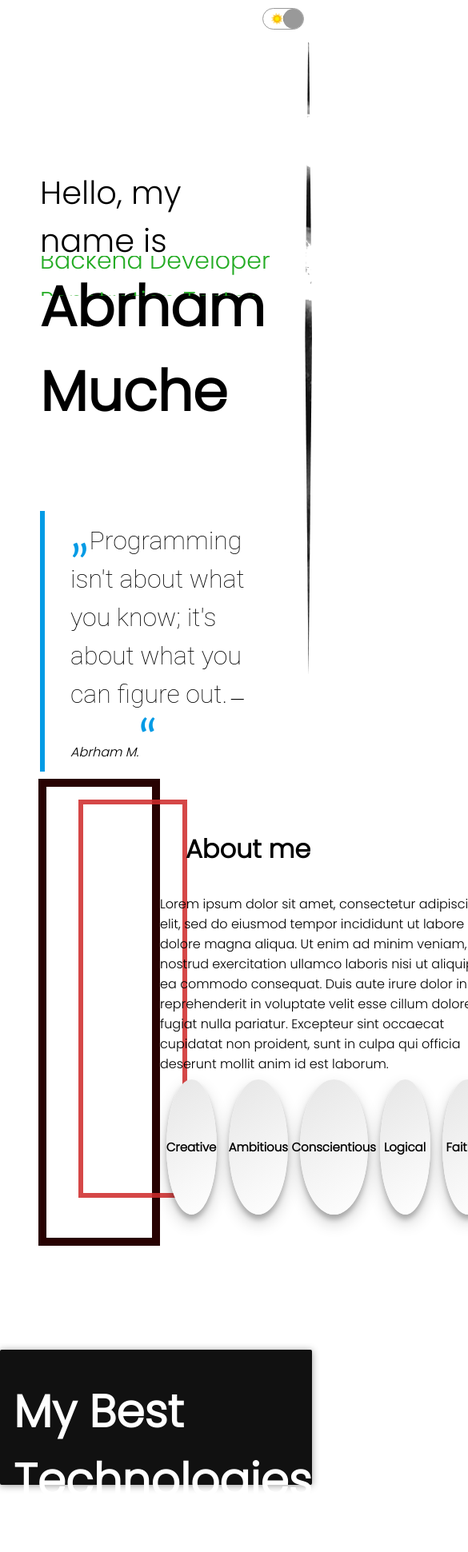
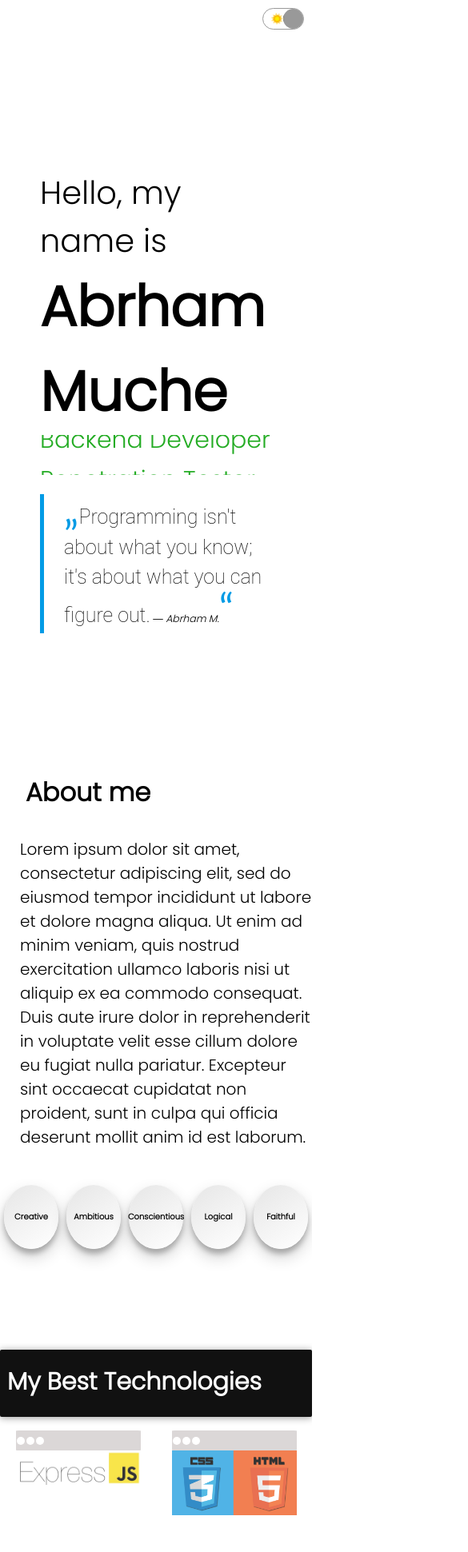
Before and after one commit to Abrish-Green/abrish-green.github.io, a React (Create React App) app: page / in a window 390 px wide. Shown: the top 1941 px of the page at 80% size, 585 px wide, since content can reach past the window. Built offline with nearby package versions, Linux system fonts and the light colour scheme.

Commit message:
Added a Pure Responsive Design

```diff
--- a/src/component/about/about.css
+++ b/src/component/about/about.css
@@ -140,3 +140,40 @@
     }
 
 }
+
+
+
+@media screen and (max-width:480px){
+
+    .a-left{
+        flex:0;
+    }
+    .a-left-frame-1{
+        display:none;
+    }
+    .a-left-frame-2{
+        display:none;
+    }
+    .a-right-curve-wrapper{
+        display:flex;
+        flex-direction: row;
+    }
+    .a-right-curve{
+
+        height:80px;
+        width:20px;
+        margin-top:45px;
+        font-size:10px;
+    }
+    .a-description{
+        padding-left:25px;
+        line-height:30px;
+        font-size: 20px;
+        font-weight: 200;
+        align-items: center;
+        justify-content: center;
+    }
+    .a-right-heading{
+        padding-top:1px;
+    }
+}
--- a/src/component/about/about.jsx
+++ b/src/component/about/about.jsx
@@ -16,7 +16,7 @@ const About = ()=>{
             <div className="a-right">
             <h2 className="a-right-heading">About me</h2>
                 <div className="a-right">
-                Lorem ipsum dolor sit amet, consectetur adipiscing elit, sed do eiusmod tempor incididunt ut labore et dolore magna aliqua. Ut enim ad minim veniam, quis nostrud exercitation ullamco laboris nisi ut aliquip ex ea commodo consequat. Duis aute irure dolor in reprehenderit in voluptate velit esse cillum dolore eu fugiat nulla pariatur. Excepteur sint occaecat cupidatat non proident, sunt in culpa qui officia deserunt mollit anim id est laborum.
+               <div className="a-description"> Lorem ipsum dolor sit amet, consectetur adipiscing elit, sed do eiusmod tempor incididunt ut labore et dolore magna aliqua. Ut enim ad minim veniam, quis nostrud exercitation ullamco laboris nisi ut aliquip ex ea commodo consequat. Duis aute irure dolor in reprehenderit in voluptate velit esse cillum dolore eu fugiat nulla pariatur. Excepteur sint occaecat cupidatat non proident, sunt in culpa qui officia deserunt mollit anim id est laborum.</div>
 
                 </div>
 
--- a/src/component/contact/contact.css
+++ b/src/component/contact/contact.css
@@ -98,3 +98,28 @@ button{
     font-weight:500;
     width:60%;
 }
+
+@media screen and (max-width:480px){
+
+    .c-title{
+        color: white;
+        font-size:20px;
+    }
+
+    .c-bg{
+        width:10px;
+    }
+    .c-wrapper{
+        flex-direction:column;
+    }
+    .c-info-item{
+        margin:20px 0;
+        border-bottom: 2px solid orange;
+
+    }
+    input , textarea{
+        padding:10px;
+        border:none;
+        border-bottom: 3px solid orange;
+    }
+}
--- a/src/component/intro/intro.css
+++ b/src/component/intro/intro.css
@@ -107,3 +107,25 @@ body{
   .sidekick:after {content: '\201c';}
   .sidekick cite {font-size: 50%; text-align:center; top:50%}
   .sidekick cite:before {content: ' \2015 '}
+
+  /*********Responsive Design*********/
+
+  @media screen and (max-width:480px) {
+      .i{
+          height:100vh;
+          display:flex;
+          align-items: center;
+          justify-content: center;
+          flex-direction: column;
+      }
+      .i-right{
+          flex:0;
+          flex-direction:column;
+      }
+      .i-title{
+          margin-top:14em;
+      }
+      .sidekick{
+          font-size:25px;
+      }
+  }
--- a/src/component/technology/technology.css
+++ b/src/component/technology/technology.css
@@ -25,12 +25,11 @@
     margin: 1em 1em;
     height:25vh;
     width:20%;
-    border: 1px solid rgb(233, 232, 232);
     flex:1;
     opacity:.8;
     border-radius:2%;
-    box-shadow: 0px 4px 10px #999;
-
+    border:none;
+    box-shadow: 0 0 0 #999;
 }
 
 .tech-card-browser{
@@ -58,6 +57,58 @@
 
 .tech-card:hover{
     opacity:1;
-    box-shadow: 0 3px 11px rgba(33,33,33,.2);
+    border:none;
+    box-shadow: 0 0 0 rgba(33,33,33,.2);
 
 }
+
+
+@media screen and (max-width:480px){
+    .tech-title{
+        font-size: 20px;
+        height:10vh;
+    }
+    .tech-card-wrapper{
+        display:flex;
+        align-items: center;
+        justify-content: center;
+    }
+    .my-technology{
+        flex:1;
+        flex-direction:column;
+    }
+
+    .tech-card-browser{
+
+    }
+
+    .tech-card{
+        width:80%;
+        height:25vh;
+        border:none;
+        box-shadow: 0 0 0 #999;
+
+    }
+    .tech-card:hover{
+
+        border:none;
+        box-shadow: 0 0 0 #999;
+
+    }
+    .tech-card-image{
+        height: 10%;
+        width: 100%;
+    }
+    .card-wrapper{
+        display:flex;
+    }
+    .my-technology-left{
+        flex:1;
+        flex-direction:column;
+    }
+     .my-technology-right{
+        flex:1;
+        flex-direction:column;
+    }
+
+}
--- a/src/component/technology/technology.jsx
+++ b/src/component/technology/technology.jsx
@@ -29,16 +29,19 @@ const Technology = ()=>{
         <div className="tech">
                 <div className="tech-title">
                     <h2>My Best Technologies</h2>
-                    <div className="my-technology">
+
+                <div className="card-wrapper">
+                    <div className="my-technology my-technology-left">
                         <TechnologyCard name={Express}/>
                         <TechnologyCard name={Reacts}/>
                         <TechnologyCard name={Laravel} />
                     </div>
-                    <div className="my-technology">
+                    <div className="my-technology my-technology-right">
                         <TechnologyCard name={Html}/>
                         <TechnologyCard name={Mysql}/>
                         <TechnologyCard name={Mongodb}/>
                         <TechnologyCard name={Nodejs}/>
+                    </div>
                     </div>
                 </div>
         </div>
```
